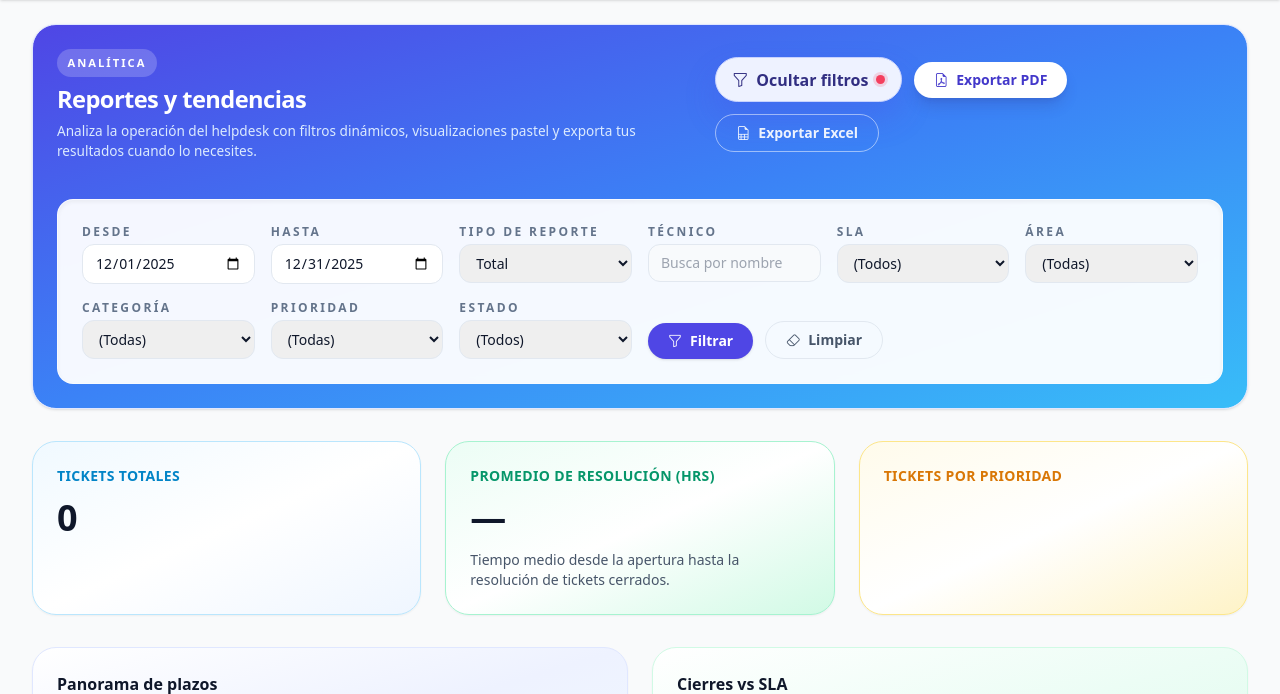
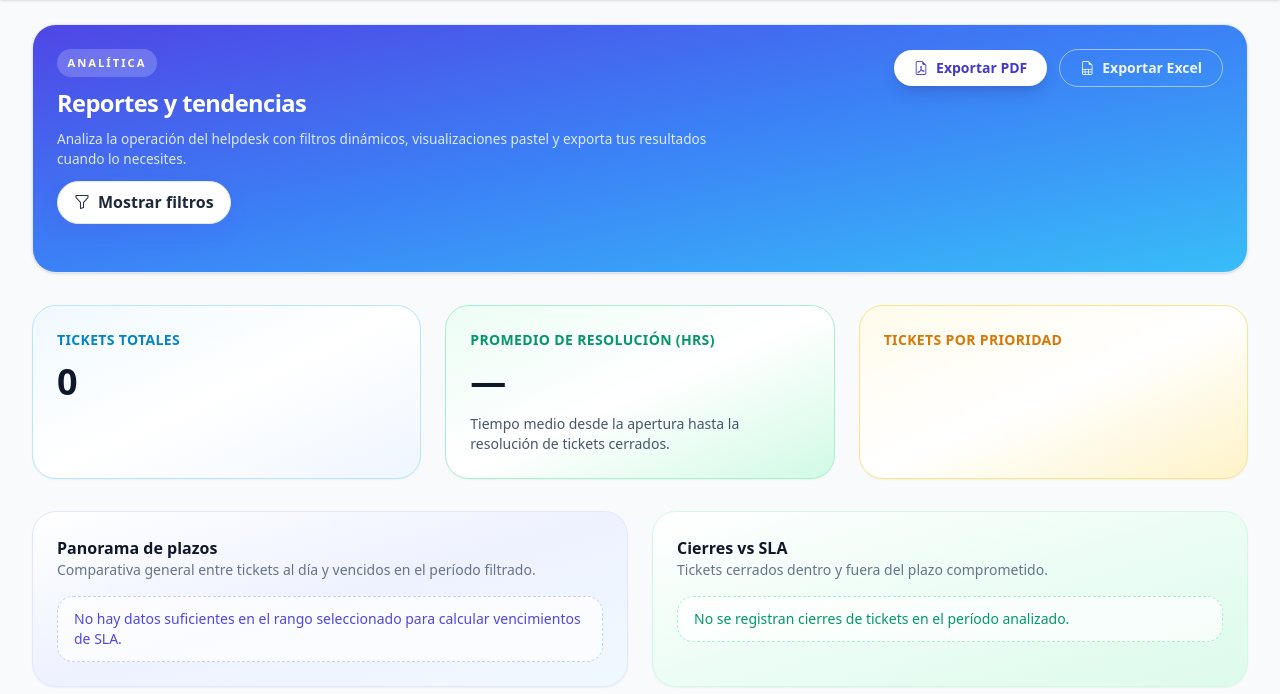
Before and after one commit to robyOps/P-gina-Web, a Django app: page /reports/ in a window 1280 px wide. Shown: the part 124-818 px from the top of the page. Run offline with Django 4.2, Linux system fonts and the light colour scheme; the visitor is signed in with stand-in values (Sample User, id 1); data comes from the database, SQL or seed files in the repository; data that the repository does not hold is empty; some libraries are stand-ins or nearby versions.

Commit message:
Improve reports dashboard filters and layout

```diff
--- a/mvp-tickets/templates/reports/dashboard.html
+++ b/mvp-tickets/templates/reports/dashboard.html
@@ -5,6 +5,14 @@
   <style>
     .reports-export-group > a {
       display: inline-flex;
+    }
+    .reports-hero-actions {
+      display: grid;
+      gap: 0.75rem;
+    }
+    .filters-toggle-wrapper {
+      display: flex;
+      justify-content: flex-start;
     }
     .reports-filter-actions {
       display: flex;
@@ -80,18 +88,18 @@
       gap: 0.5rem;
       border: 1px solid #e2e8f0;
       background: #fff;
-      color: #334155;
+      color: #1e293b;
       border-radius: 999px;
-      padding: 0.6rem 1rem;
-      font-weight: 600;
-      box-shadow: 0 14px 28px rgba(15, 23, 42, 0.08);
+      padding: 0.55rem 1rem;
+      font-weight: 700;
+      box-shadow: 0 10px 20px rgba(79, 70, 229, 0.12);
       transition: background-color 0.2s ease, border-color 0.2s ease, color 0.2s ease, transform 0.1s ease;
     }
     .filters-toggle:hover {
       border-color: #c7d2fe;
       color: #312e81;
       transform: translateY(-1px);
-      box-shadow: 0 16px 32px rgba(79, 70, 229, 0.18);
+      box-shadow: 0 16px 28px rgba(79, 70, 229, 0.16);
     }
     .filters-toggle.is-active {
       background: #eef2ff;
@@ -100,11 +108,11 @@
       box-shadow: 0 16px 32px rgba(79, 70, 229, 0.22);
     }
     .filters-toggle__dot {
-      width: 0.55rem;
-      height: 0.55rem;
+      width: 0.45rem;
+      height: 0.45rem;
       border-radius: 999px;
-      background: #f43f5e;
-      box-shadow: 0 0 0 3px rgba(244, 63, 94, 0.18);
+      background: #22c55e;
+      box-shadow: 0 0 0 3px rgba(34, 197, 94, 0.14);
     }
     @media (max-width: 640px) {
       .reports-export-group {
@@ -133,13 +141,12 @@
 {% block content %}
 <div class="space-y-8">
   <section class="page-hero rounded-3xl border border-indigo-100 bg-gradient-to-br from-indigo-600 via-blue-500 to-sky-400 p-6 text-white shadow">
-    <div class="mb-6 flex flex-col gap-3 md:flex-row md:items-center md:justify-between">
-      <div class="space-y-2">
+    <div class="mb-6 flex flex-col gap-4 lg:flex-row lg:items-start lg:justify-between">
+      <div class="space-y-3">
         <p class="page-hero__meta inline-flex items-center gap-2 rounded-full bg-white/20 px-3 py-1 text-xs font-semibold uppercase tracking-[0.35em]">Analítica</p>
         <h1 class="text-3xl font-bold tracking-tight">Reportes y tendencias</h1>
         <p class="max-w-2xl text-sm text-blue-100">Analiza la operación del helpdesk con filtros dinámicos, visualizaciones pastel y exporta tus resultados cuando lo necesites.</p>
-      </div>
-      <div class="reports-export-group flex flex-wrap items-center gap-3">
+        <div class="filters-toggle-wrapper">
           <button
             type="button"
             id="filtersToggle"
@@ -151,12 +158,17 @@
             <span data-toggle-label>Mostrar filtros</span>
             {% if has_active_filters %}<span class="filters-toggle__dot" aria-hidden="true"></span>{% endif %}
           </button>
+        </div>
+      </div>
+      <div class="reports-hero-actions">
+        <div class="reports-export-group flex flex-wrap items-center justify-end gap-3">
           <a href="{% url 'reports_export_pdf' %}{% if export_query %}?{{ export_query }}{% endif %}" class="btn inline-flex items-center gap-2 rounded-full bg-white px-5 py-2 text-sm font-semibold text-indigo-700 shadow-lg shadow-indigo-900/20 transition hover:bg-indigo-50">
             <i class="bi bi-file-earmark-pdf"></i> Exportar PDF
           </a>
           <a href="{% url 'reports_export_excel' %}{% if export_query %}?{{ export_query }}{% endif %}" class="btn inline-flex items-center gap-2 rounded-full border border-white/50 px-5 py-2 text-sm font-semibold text-white/90 transition hover:bg-white/15">
             <i class="bi bi-file-earmark-spreadsheet"></i> Exportar Excel
           </a>
+        </div>
       </div>
     </div>
     <form method="get" id="filtersPanel" data-start-open="{{ has_active_filters|yesno:'true,false' }}" class="reports-filters-panel rounded-2xl border border-white/30 bg-white/95 p-6 shadow-inner backdrop-blur-sm is-collapsed">
@@ -491,12 +503,12 @@
     }
 
     function renderTechSuggestions(term = "") {
-      if (!techSuggestions || !techOptions.length || techSearchInput?.disabled) return;
+      if (!techSuggestions || techSearchInput?.disabled) return;
       const normalized = term.trim().toLowerCase();
       techSuggestions.innerHTML = "";
       let matches = techOptions;
       if (normalized) {
-        matches = techOptions.filter((item) => item.label.toLowerCase().startsWith(normalized));
+        matches = techOptions.filter((item) => item.label.toLowerCase().includes(normalized));
       } else {
         matches = techOptions.slice(0, 5);
       }
@@ -528,9 +540,27 @@
     function syncTechSelection(value = "") {
       if (!techHiddenInput) return;
       const normalized = value.trim().toLowerCase();
-      const match = techOptions.find((item) => item.label.toLowerCase().startsWith(normalized));
+      const match = techOptions.find((item) => item.label.toLowerCase().includes(normalized));
       techHiddenInput.value = match ? match.id : "";
       renderTechSuggestions(value);
+    }
+
+    function commitFirstTechSuggestion() {
+      if (!techSearchInput) return false;
+      const firstButton = techSuggestions?.querySelector("button");
+      if (firstButton) {
+        firstButton.click();
+        return true;
+      }
+      const normalized = techSearchInput.value.trim().toLowerCase();
+      const match = techOptions.find((item) => item.label.toLowerCase().includes(normalized));
+      if (match) {
+        techHiddenInput.value = match.id;
+        techSearchInput.value = match.label;
+        closeTechSuggestions();
+        return true;
+      }
+      return false;
     }
 
     function updateFilterVisibility() {
@@ -576,6 +606,21 @@
     filterTypeSelect?.addEventListener("change", updateFilterVisibility);
     techSearchInput?.addEventListener("input", (event) => {
       syncTechSelection(event.target.value || "");
+    });
+    techSearchInput?.addEventListener("keydown", (event) => {
+      const isEnter = event.key === "Enter";
+      const isTech = filterTypeSelect?.value === "tecnico";
+      const panelOpen = !filtersPanel?.classList.contains("is-collapsed");
+      if (isEnter && isTech && panelOpen) {
+        event.preventDefault();
+        commitFirstTechSuggestion();
+        const form = techSearchInput.form;
+        if (form?.requestSubmit) {
+          form.requestSubmit();
+        } else {
+          form?.submit();
+        }
+      }
     });
     techSearchInput?.addEventListener("focus", () => {
       if (filterTypeSelect?.value === "tecnico" && !filtersPanel?.classList.contains("is-collapsed")) {
--- a/mvp-tickets/tickets/views.py
+++ b/mvp-tickets/tickets/views.py
@@ -1536,6 +1536,8 @@ def reports_dashboard(request):
     else:
         qs = qs.filter(requester=u)
 
+    tech_source_qs = qs
+
     # Filtro por fechas (rango en created_at)
     raw_from = request.GET.get("from")
     raw_to = request.GET.get("to")
@@ -1691,7 +1693,7 @@ def reports_dashboard(request):
         productivity_stats = build_productivity_stats(qs, date_from=dfrom, date_to=dto)
 
     tech_ids = (
-        qs.exclude(assigned_to__isnull=True)
+        tech_source_qs.exclude(assigned_to__isnull=True)
         .values_list("assigned_to", flat=True)
         .distinct()
     )
@@ -1721,7 +1723,12 @@ def reports_dashboard(request):
         "status": status_selected or "",
     }
     export_query = urlencode({key: value for key, value in export_params.items() if value not in (None, "")})
-    has_active_filters = any(value not in (None, "") for value in export_params.values())
+    active_filter_values = {
+        key: value
+        for key, value in export_params.items()
+        if key != "type" and value not in (None, "")
+    }
+    has_active_filters = bool(active_filter_values or report_type != "total")
 
     return TemplateResponse(
         request,
```
Lines whose indentation alone changed are shown as unchanged.
